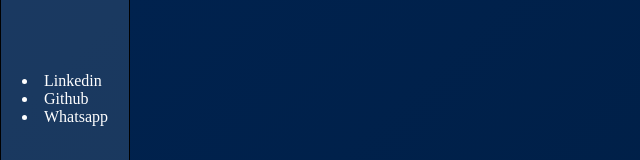
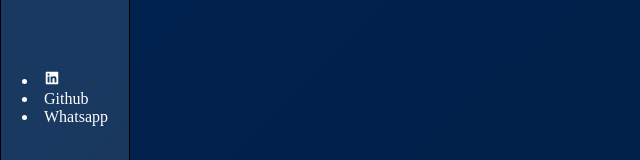
Before and after one commit to matheustkaczyk/portfolio, a React (Vite) app: page / in a window 1280 px wide. Shown: the part 564-724 px from the top of the page, without its empty margins (0-640 px from the left). Built offline with nearby package versions, Linux system fonts and the light colour scheme.

Commit message:
feat: adicionando icone linkedin do react icons na sidebar

```diff
--- a/src/components/Sidebar/index.jsx
+++ b/src/components/Sidebar/index.jsx
@@ -1,4 +1,4 @@
-import { AiFillHome, AiFillInfoCircle } from 'react-icons/ai';
+import { AiFillHome, AiFillInfoCircle, AiFillLinkedin } from 'react-icons/ai';
 import { MdOutlineWork } from 'react-icons/md';
 
 const Sidebar = () => {
@@ -13,7 +13,7 @@ const Sidebar = () => {
         </ul>
       </nav>
       <div>
-        <li>Linkedin</li>
+        <li><AiFillLinkedin /></li>
         <li>Github</li>
         <li>Whatsapp</li>
       </div>
```
